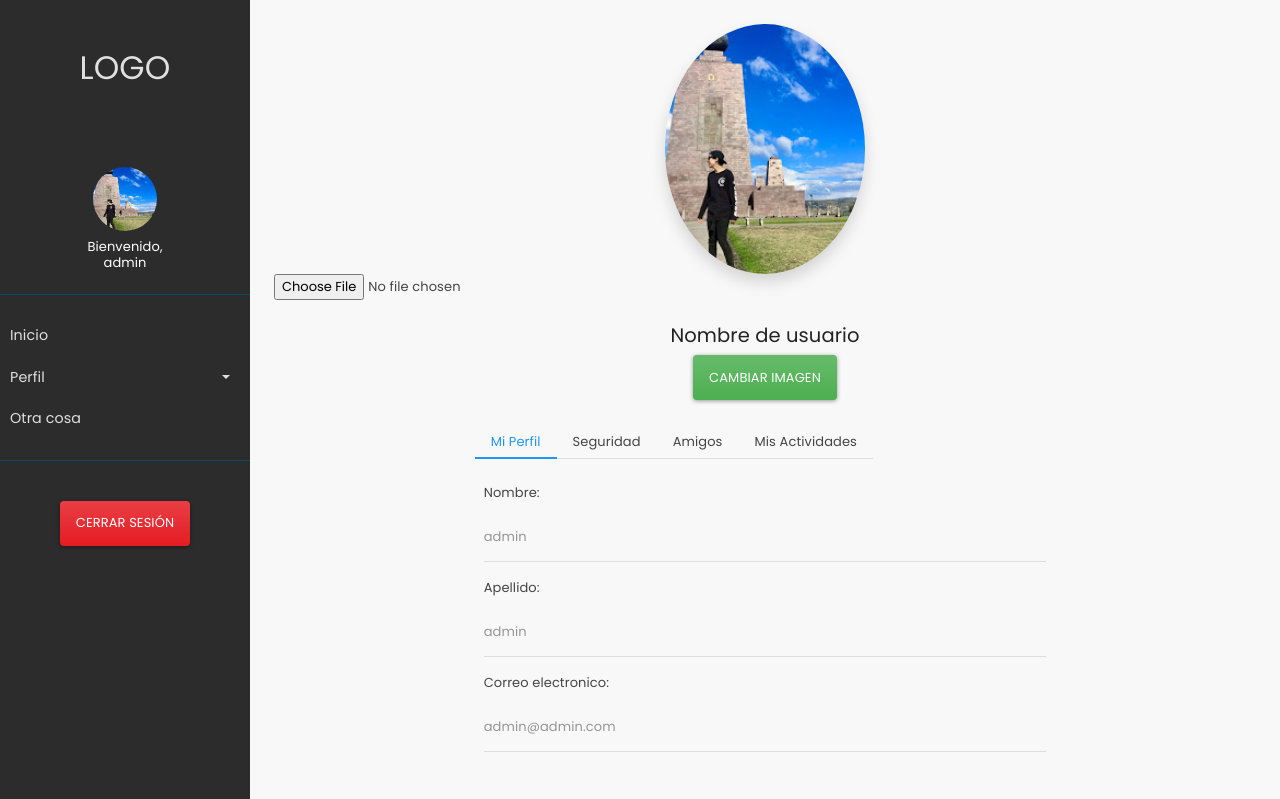
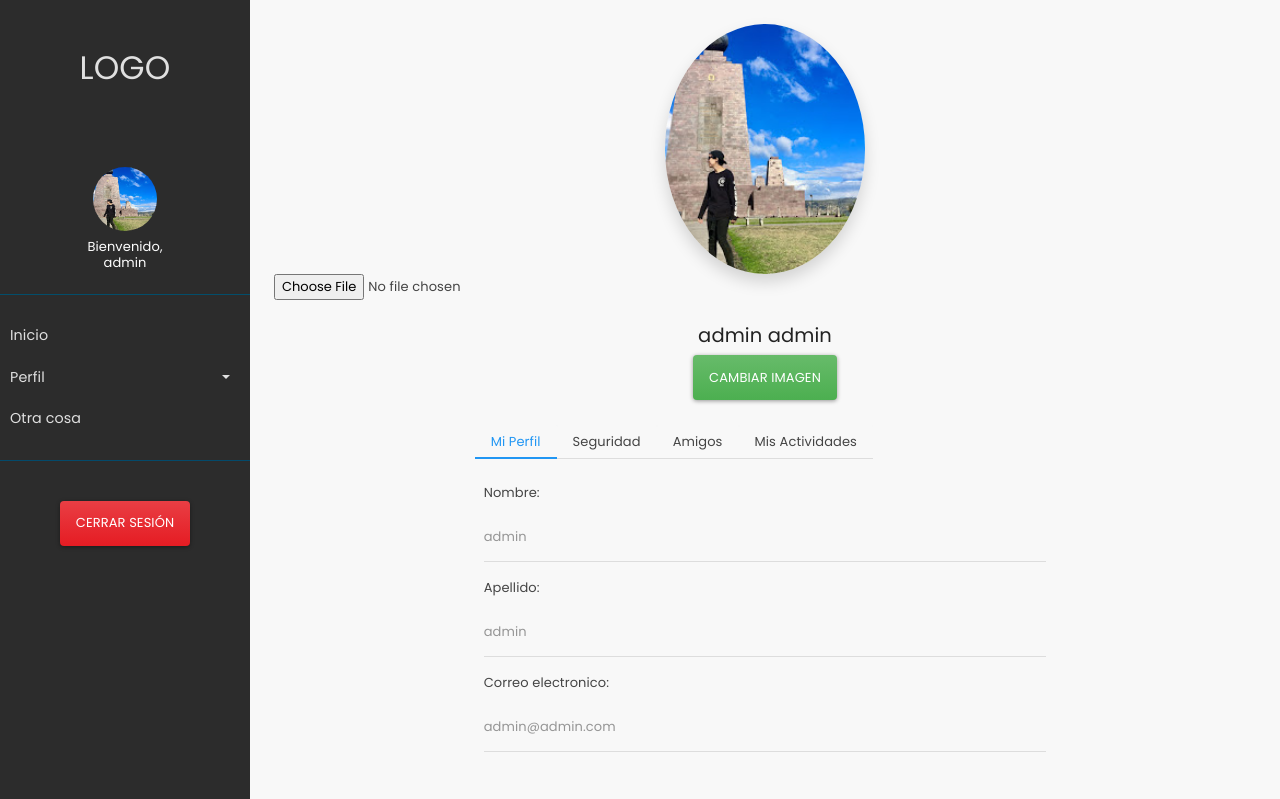
Before and after one commit to DCC-CC4401/2019-2-DropTable----T4, a Django app: page /user_profile/ in a window 1280 px wide. Shown: the top 799 px of the page. Run offline with Django 3.2, Linux system fonts and the light colour scheme; a user stored in the database is signed in; some libraries are stand-ins or nearby versions.

Commit message:
Placeholder Para Nombre de Usuario Editado

```diff
--- a/tarea_4/templates/UserProfile.html
+++ b/tarea_4/templates/UserProfile.html
@@ -71,7 +71,7 @@
 
         <div class="row py-4">
             <div class="col text-center">
-                <p class="h4 text-center text-dark">Nombre de usuario</p>
+                <p class="h4 text-center text-dark">{{ user.first_name }} {{ user.last_name }}</p>
                 <button type="submit" class="btn btn-success" >Cambiar imagen</button>
             </div>
         </div>
--- a/tarea_4/templates/change_password.html
+++ b/tarea_4/templates/change_password.html
@@ -1,5 +1,5 @@
 <form method="post">
     {% csrf_token %}
     {{ form }}
-    <button type="submit">Save changes</button>
+    <button type="submit">Guardar Cambios</button>
 </form>
```
